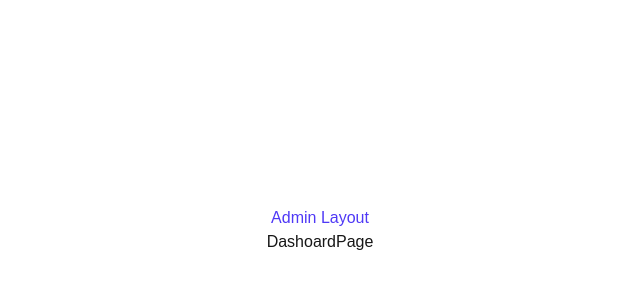
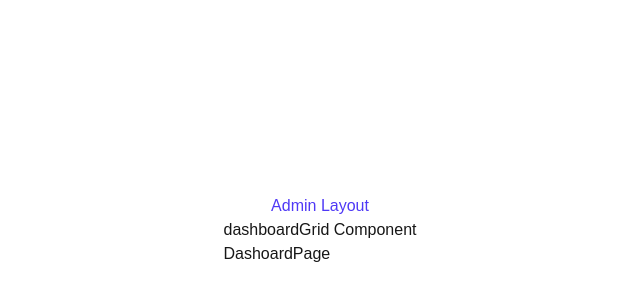
Before and after one commit to pranay-bhatkar/react-course, a Next.js app in the folder 09_NEXT_JS/module_03/: page /dashboard in a window 1280 px wide. Shown: the part 170-470 px from the top of the page, without its empty margins (320-960 px from the left). Built offline with nearby package versions, Linux system fonts and the light colour scheme.

Commit message:
private folder -> _folderName

```diff
--- /dev/null
+++ b/09_NEXT_JS/module_03/src/app/(admin)/dashboard/_dashboard/dashboardGrid.jsx
@@ -0,0 +1,7 @@
+import React from "react";
+
+const DashboardGrid = () => {
+  return <div>dashboardGrid Component</div>;
+};
+
+export default DashboardGrid;
--- a/09_NEXT_JS/module_03/src/app/(admin)/dashboard/page.jsx
+++ b/09_NEXT_JS/module_03/src/app/(admin)/dashboard/page.jsx
@@ -1,9 +1,13 @@
-import React from 'react'
+import React from "react";
+import DashboardGrid from "./_dashboard/dashboardGrid";
 
 const DashoardPage = () => {
   return (
-    <div>DashoardPage</div>
-  )
-}
+    <div>
+      <DashboardGrid />
+      DashoardPage
+    </div>
+  );
+};
 
-export default DashoardPage
+export default DashoardPage;
```
